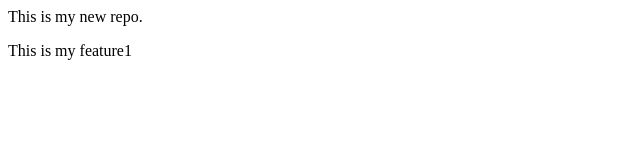
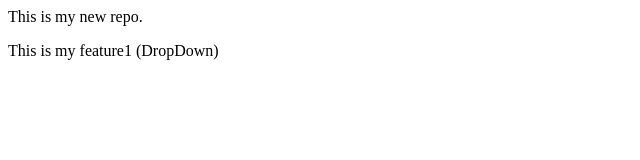
Before and after one commit to inbound2133/LocalRepo, a plain HTML site: page index.html in a window 1280 px wide. Shown: the full height of the page, 0-640 px from the left. Drawn offline with Linux system fonts and the light colour scheme.

Commit message:
add dropdown

```diff
--- a/index.html
+++ b/index.html
@@ -1,2 +1,2 @@
 <p>This is my new repo.</p>
-<p>This is my feature1</p>
+<p>This is my feature1 (DropDown)</p>
```
